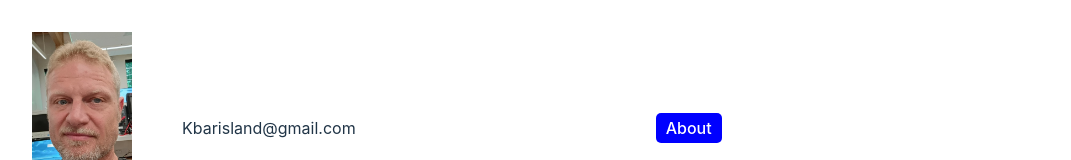
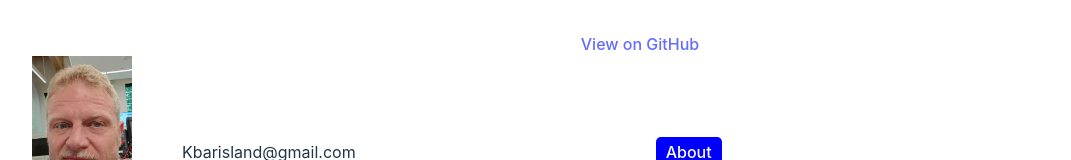
Before and after one commit to HanseC44/vite-react, a React (Vite) app: page / in a window 1280 px wide. Shown: the top 160 px of the page, without its empty margins (0-1071 px from the left). Built offline with nearby package versions, Linux system fonts and the light colour scheme.

Commit message:
gitHub added

```diff
--- a/src/App.tsx
+++ b/src/App.tsx
@@ -22,6 +22,9 @@ const Home = () => {
 
   return (
     <>
+      <a href="https://github.com/HanseC44/vite-react" target="_blank" rel="noopener noreferrer">
+        View on GitHub
+      </a>
       <div style={{ display: "flex", alignItems: "center", textAlign: "left" }}>
         <img src={mePic} alt="Logo" width="100" />
         <p style={{ marginLeft: "50px" }}>    Kbarisland@gmail.com</p>
```
